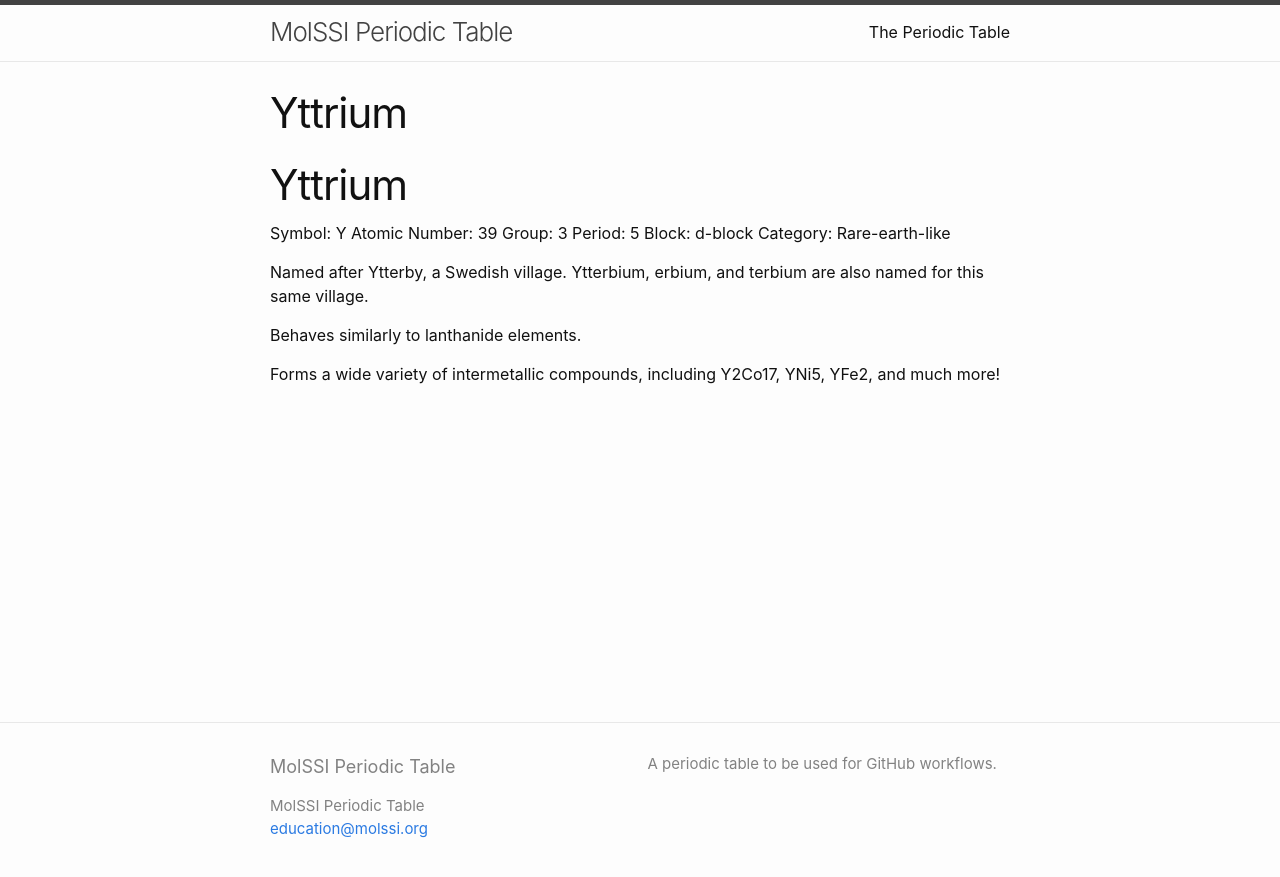
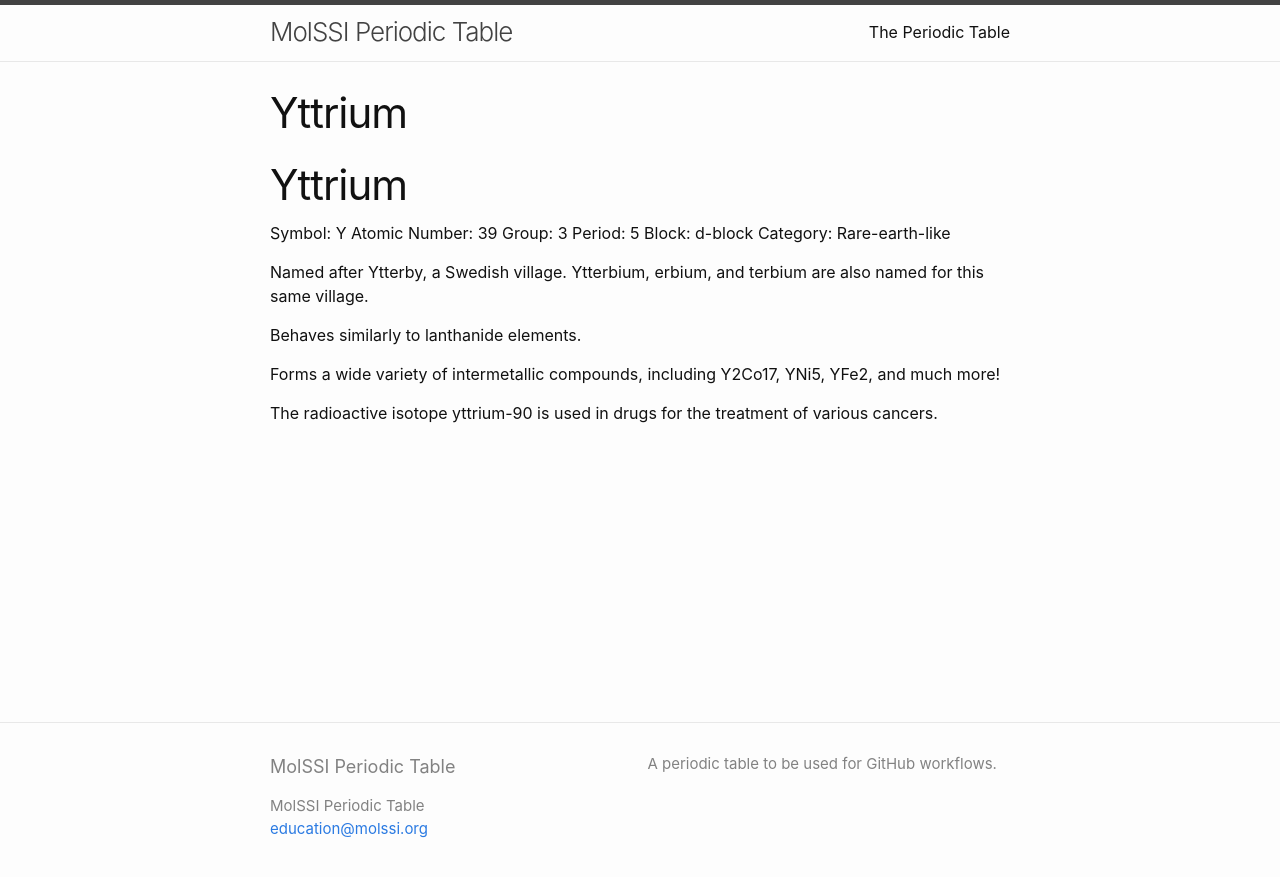
Before and after one commit to MolSSI-Education/periodic-table, a Jekyll site: the page built from elements/yttrium.md, in a window 1280 px wide. Shown: the top 877 px of the page. Built offline with Jekyll 4.4.1, drawn with Linux system fonts in a browser that asks for light colours.

Commit message:
Add detail on yttrium

```diff
--- a/elements/yttrium.md
+++ b/elements/yttrium.md
@@ -16,3 +16,5 @@ Named after Ytterby, a Swedish village. Ytterbium, erbium, and terbium are also
 Behaves similarly to lanthanide elements.
 
 Forms a wide variety of intermetallic compounds, including Y2Co17, YNi5, YFe2, and much more!
+
+The radioactive isotope yttrium-90 is used in drugs for the treatment of various cancers.
```
